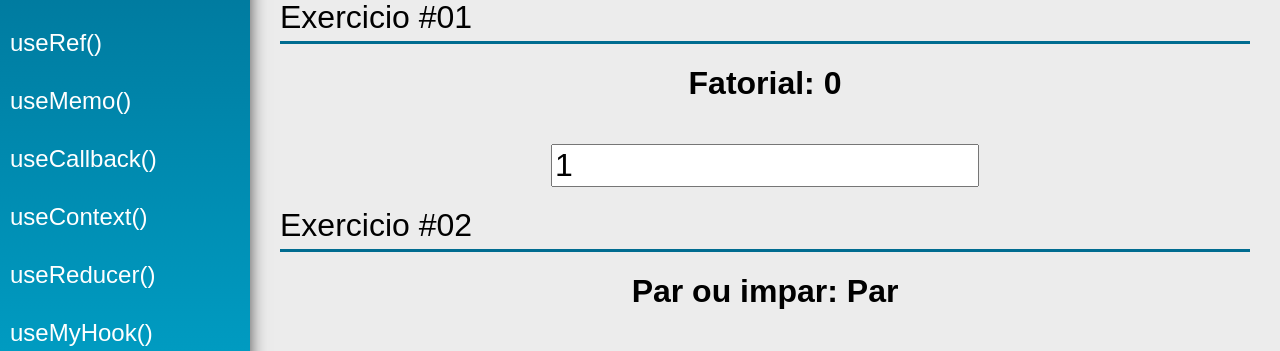
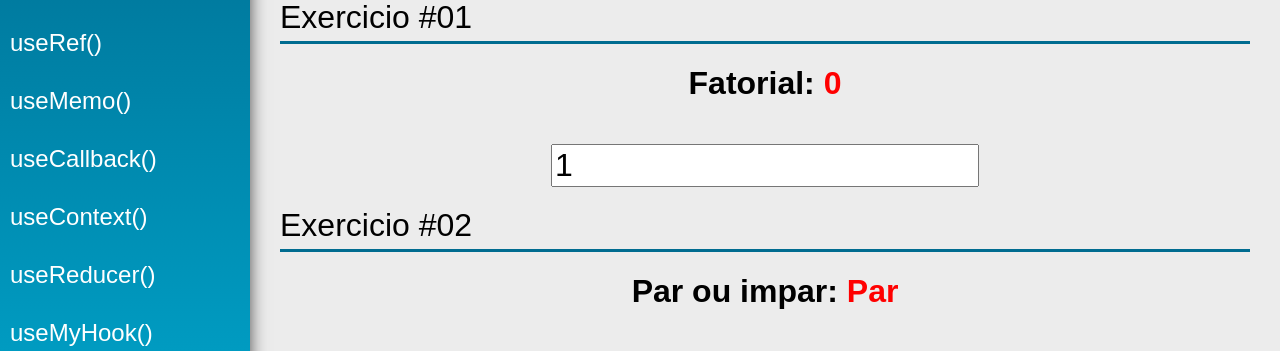
Before and after one commit to devMatheus-Cunha/react-hooks-study, a React (Create React App) app: page /useEffect in a window 1280 px wide. Shown: the part 171-522 px from the top of the page. Built offline with nearby package versions, Linux system fonts and the light colour scheme.

Commit message:
fix: corretion task

```diff
--- a/src/views/examples/UseEffect.tsx
+++ b/src/views/examples/UseEffect.tsx
@@ -22,9 +22,7 @@ const UseEffect = (props: any) => {
   }
 
   function handleEvenAndOdd(value: number) {
-    const result = value % 2
-    if (result === 1)  setEvenAndOdd("Impar")
-    if (result === 0)  setEvenAndOdd("Par")
+    setEvenAndOdd(value % 2 === 0 ? "Par" : "Ímpar")
   }
 
   useEffect(() => {
@@ -40,7 +38,7 @@ const UseEffect = (props: any) => {
       />
       <SectionTitle title="Exercicio #01" />
       <div className="center">
-        <h1>Fatorial: {fatorial}</h1>
+        <h1>Fatorial: <span className="red">{fatorial}</span></h1>
         <input
           type="number"
           value={number}
@@ -51,7 +49,7 @@ const UseEffect = (props: any) => {
 
       <SectionTitle title="Exercicio #02" />
       <div className="center">
-        <h1>Par ou impar: {evenAndOdd}</h1>
+        <h1>Par ou impar: <span className="red">{evenAndOdd}</span></h1>
         <input
           type="number"
           value={numberEenAndOdd}
```
